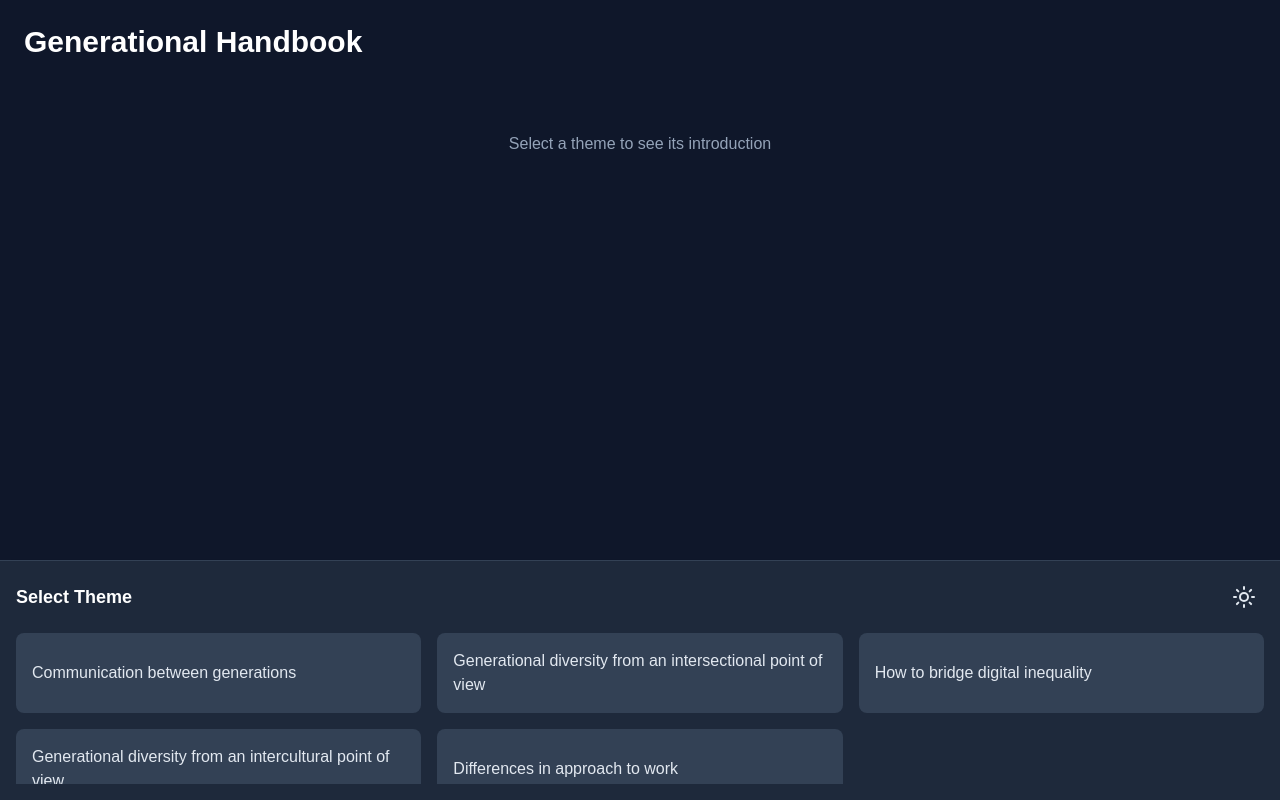
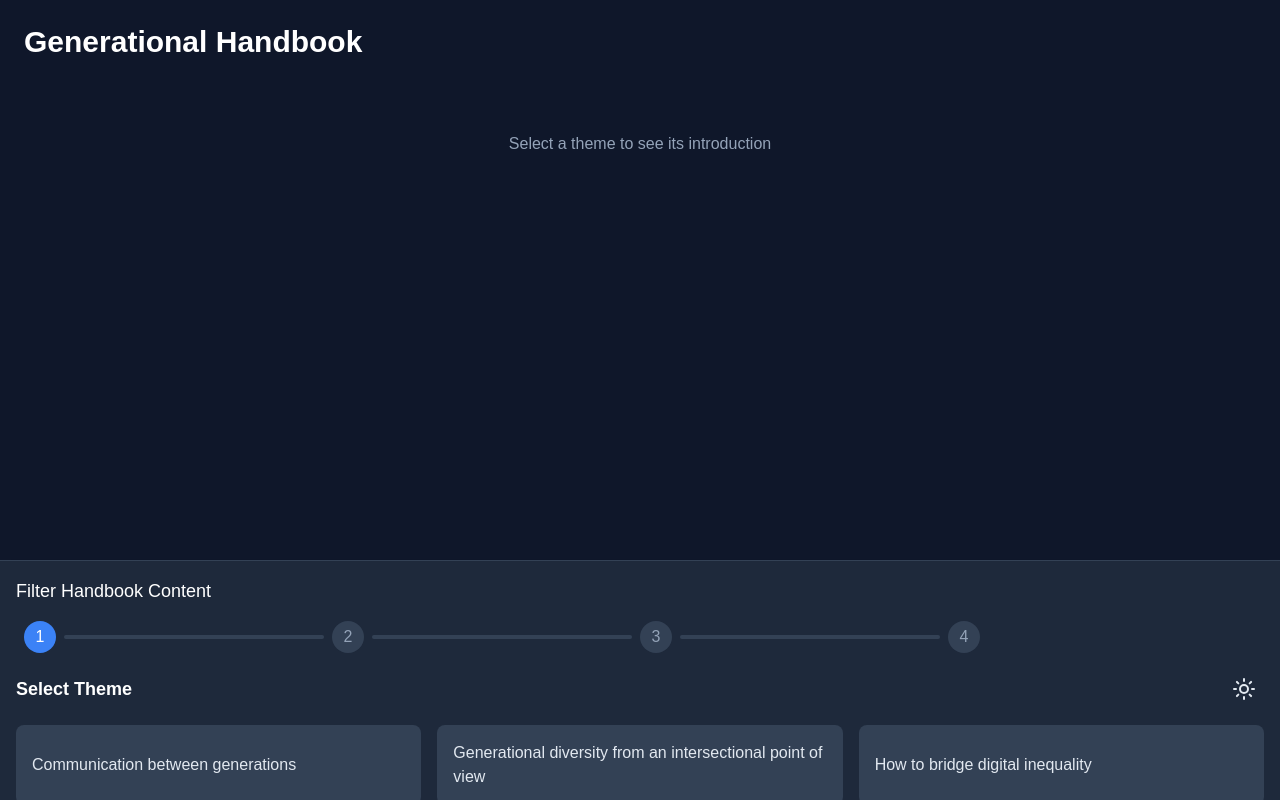
Before and after one commit to Pindar-Digital-Dynamics/handbookRobo, a Next.js app: page / in a window 1280 px wide. Built offline with nearby package versions, Linux system fonts and the light colour scheme.

Commit message:
Progress bar

```diff
--- a/src/components/handbook/HandbookNavigator.tsx
+++ b/src/components/handbook/HandbookNavigator.tsx
@@ -1,47 +1,62 @@
-'use client'
+"use client";
 
-import { useState } from 'react'
-import { useTheme } from '@/components/providers/theme-provider'
-import { SunIcon, MoonIcon } from 'lucide-react'
-import { handbookData, Theme, SubTheme, Generation, generations } from '@/data/handbook-data'
+import { useState } from "react";
+import { useTheme } from "@/components/providers/theme-provider";
+import { SunIcon, MoonIcon } from "lucide-react";
+import {
+  handbookData,
+  Theme,
+  SubTheme,
+  Generation,
+  generations,
+} from "@/data/handbook-data";
 
-type FilterStep = 'theme' | 'subtheme' | 'generation' | 'variant'
+type FilterStep = "theme" | "subtheme" | "generation" | "variant";
 
 export default function HandbookNavigator() {
-  const { theme, toggleTheme } = useTheme()
-  const [currentStep, setCurrentStep] = useState<FilterStep>('theme')
-  const [selectedTheme, setSelectedTheme] = useState<Theme | null>(null)
-  const [selectedSubTheme, setSelectedSubTheme] = useState<SubTheme | null>(null)
-  const [selectedGeneration, setSelectedGeneration] = useState<Generation | null>(null)
-
+  const { theme, toggleTheme } = useTheme();
+  const [currentStep, setCurrentStep] = useState<FilterStep>("theme");
+  const [selectedTheme, setSelectedTheme] = useState<Theme | null>(null);
+  const [selectedSubTheme, setSelectedSubTheme] = useState<SubTheme | null>(
+    null
+  );
+  const [selectedGeneration, setSelectedGeneration] =
+    useState<Generation | null>(null);
+  const steps = ["theme", "subtheme", "generation", "variant"] as const;
+  const currentStepIndex = steps.indexOf(currentStep);
 
   const handleBack = () => {
     switch (currentStep) {
-      case 'subtheme':
-        setCurrentStep('theme')
-        setSelectedTheme(null)
-        setSelectedSubTheme(null)
-        break
-      case 'generation':
-        setCurrentStep('subtheme')
-        setSelectedSubTheme(null)
-        break
-      case 'variant':
-        setCurrentStep('generation')
-        break
+      case "subtheme":
+        setCurrentStep("theme");
+        setSelectedTheme(null);
+        setSelectedSubTheme(null);
+        break;
+      case "generation":
+        setCurrentStep("subtheme");
+        setSelectedSubTheme(null);
+        break;
+      case "variant":
+        setCurrentStep("generation");
+        break;
     }
-  }
+  };
 
   // Componente per il contenuto introduttivo
   const IntroContent = ({ theme }: { theme: Theme }) => (
     <div className="animate-fadeIn">
       <div className="bg-white dark:bg-slate-800 rounded-lg p-6 shadow-lg">
         <h2 className="text-lg font-semibold text-slate-900 dark:text-white">
-  {selectedTheme && currentStep !== 'theme'
+          {selectedTheme && currentStep !== "theme"
             ? `${selectedTheme.title} >
-       ${currentStep === 'subtheme' ? 'Select Subtheme' :
-         currentStep === 'generation' ? `${selectedSubTheme?.title} > Select Generation` : ''}`
-    : 'Select Theme'}
+       ${
+         currentStep === "subtheme"
+           ? "Select Subtheme"
+           : currentStep === "generation"
+           ? `${selectedSubTheme?.title} > Select Generation`
+           : ""
+       }`
+            : "Select Theme"}
         </h2>
         <div className="h-64 bg-slate-100 dark:bg-slate-700 rounded-lg mb-4 flex items-center justify-center">
           <p className="text-slate-500 dark:text-slate-400">
@@ -49,12 +64,14 @@ export default function HandbookNavigator() {
           </p>
         </div>
         <p className="text-slate-600 dark:text-slate-300">
-          Placeholder introduction text for {theme.title}. This will be replaced with actual content from the API.
-          Lorem ipsum dolor sit amet, consectetur adipiscing elit. Sed do eiusmod tempor incididunt ut labore et dolore magna aliqua.
+          Placeholder introduction text for {theme.title}. This will be replaced
+          with actual content from the API. Lorem ipsum dolor sit amet,
+          consectetur adipiscing elit. Sed do eiusmod tempor incididunt ut
+          labore et dolore magna aliqua.
         </p>
       </div>
     </div>
-  )
+  );
 
   return (
     <div className="min-h-screen bg-slate-50 dark:bg-slate-900 relative">
@@ -74,13 +91,49 @@ export default function HandbookNavigator() {
         </div>
       </main>
 
-      <nav className="fixed bottom-0 left-0 right-0 h-[30vh] bg-white dark:bg-slate-800
-                     shadow-lg border-t border-slate-200 dark:border-slate-700">
+      <nav
+        className="fixed bottom-0 left-0 right-0 h-[30vh] bg-white dark:bg-slate-800
+                     shadow-lg border-t border-slate-200 dark:border-slate-700"
+      >
         <div className="max-w-7xl mx-auto h-full p-4">
+          {/* Progress Indicator */}
+          <h3 className="text-lg font-medium text-slate-900 dark:text-white mb-4">
+     Filter Handbook Content
+   </h3>    <div className="flex items-center justify-between mb-4 px-2">
+      {steps.map((step, index) => (
+        <div key={step} className="flex items-center w-full">
+          {/* Cerchio dello step */}
+          <div
+            className={`
+              w-8 h-8 rounded-full flex items-center justify-center
+              ${index <= currentStepIndex
+                ? 'bg-blue-500 text-white'
+                : 'bg-slate-200 dark:bg-slate-700 text-slate-500 dark:text-slate-400'}
+              transition-colors duration-300
+            `}
+          >
+            {index + 1}
+          </div>
+          {/* Linea di connessione */}
+          {index < steps.length - 1 && (
+            <div className="flex-1 mx-2 h-1 rounded">
+              <div
+                className={`
+                  h-full rounded transition-all duration-300
+                  ${index < currentStepIndex
+                    ? 'bg-blue-500'
+                    : 'bg-slate-200 dark:bg-slate-700'}
+                `}
+              />
+            </div>
+          )}
+        </div>
+      ))}
+    </div>
           <div className="flex flex-col h-full">
             <div className="flex justify-between items-center mb-4">
               <div className="flex items-center space-x-2">
-                {currentStep !== 'theme' && (
+                {currentStep !== "theme" && (
                   <button
                     onClick={handleBack}
                     className="text-slate-600 dark:text-slate-400 hover:text-slate-900
@@ -90,16 +143,18 @@ export default function HandbookNavigator() {
                   </button>
                 )}
                 <h2 className="text-lg font-semibold text-slate-900 dark:text-white">
-                  {selectedTheme && currentStep !== 'theme'
-                    ? `${selectedTheme.title} > ${currentStep === 'subtheme' ? 'Select Subtheme' : ''}`
-                    : 'Select Theme'}
+                  {selectedTheme && currentStep !== "theme"
+                    ? `${selectedTheme.title} > ${
+                        currentStep === "subtheme" ? "Select Subtheme" : ""
+                      }`
+                    : "Select Theme"}
                 </h2>
               </div>
               <button
                 onClick={toggleTheme}
                 className="p-2 rounded-full hover:bg-slate-100 dark:hover:bg-slate-700"
               >
-                {theme === 'dark' ? (
+                {theme === "dark" ? (
                   <SunIcon className="w-6 h-6 text-slate-700 dark:text-slate-200" />
                 ) : (
                   <MoonIcon className="w-6 h-6 text-slate-700 dark:text-slate-200" />
@@ -108,14 +163,14 @@ export default function HandbookNavigator() {
             </div>
 
             <div className="flex-1 overflow-auto">
-              {currentStep === 'theme' && (
+              {currentStep === "theme" && (
                 <div className="grid grid-cols-2 md:grid-cols-3 gap-4">
                   {handbookData.map((theme) => (
                     <button
                       key={theme.id}
                       onClick={() => {
-                        setSelectedTheme(theme)
-                        setCurrentStep('subtheme')
+                        setSelectedTheme(theme);
+                        setCurrentStep("subtheme");
                       }}
                       className="p-4 rounded-lg bg-slate-100 dark:bg-slate-700
                                text-slate-700 dark:text-slate-200
@@ -128,14 +183,14 @@ export default function HandbookNavigator() {
                 </div>
               )}
 
-              {currentStep === 'subtheme' && selectedTheme && (
+              {currentStep === "subtheme" && selectedTheme && (
                 <div className="grid grid-cols-2 md:grid-cols-3 gap-4">
                   {selectedTheme.subThemes.map((subTheme) => (
                     <button
                       key={subTheme.id}
                       onClick={() => {
-                        setSelectedSubTheme(subTheme)
-                        setCurrentStep('generation')
+                        setSelectedSubTheme(subTheme);
+                        setCurrentStep("generation");
                       }}
                       className="p-4 rounded-lg bg-slate-100 dark:bg-slate-700
                                text-slate-700 dark:text-slate-200
@@ -147,14 +202,14 @@ export default function HandbookNavigator() {
                   ))}
                 </div>
               )}
-              {currentStep === 'generation' && (
+              {currentStep === "generation" && (
                 <div className="grid grid-cols-2 md:grid-cols-4 gap-4">
                   {generations.map((generation) => (
                     <button
                       key={generation.id}
                       onClick={() => {
-          setSelectedGeneration(generation)
-          setCurrentStep('variant')
+                        setSelectedGeneration(generation);
+                        setCurrentStep("variant");
                       }}
                       className="p-4 rounded-lg bg-slate-100 dark:bg-slate-700
                    text-slate-700 dark:text-slate-200
@@ -165,9 +220,7 @@ export default function HandbookNavigator() {
                       <p className="text-sm text-slate-500 dark:text-slate-400 mb-2">
                         Age: {generation.ageRange}
                       </p>
-        <p className="text-sm">
-          {generation.description}
-        </p>
+                      <p className="text-sm">{generation.description}</p>
                     </button>
                   ))}
                 </div>
@@ -177,5 +230,5 @@ export default function HandbookNavigator() {
         </div>
       </nav>
     </div>
-  )
+  );
 }
```
Lines whose indentation alone changed are shown as unchanged.
